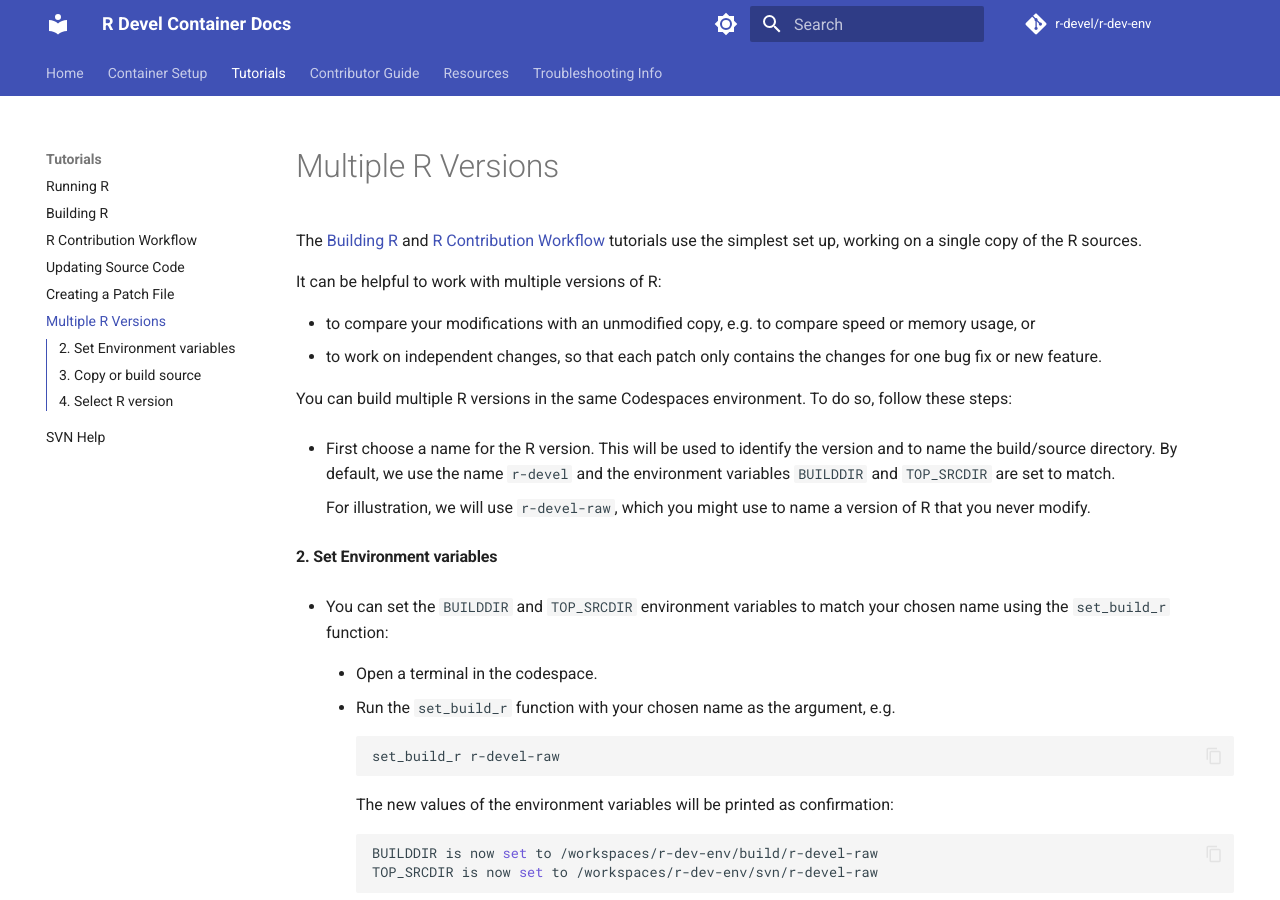
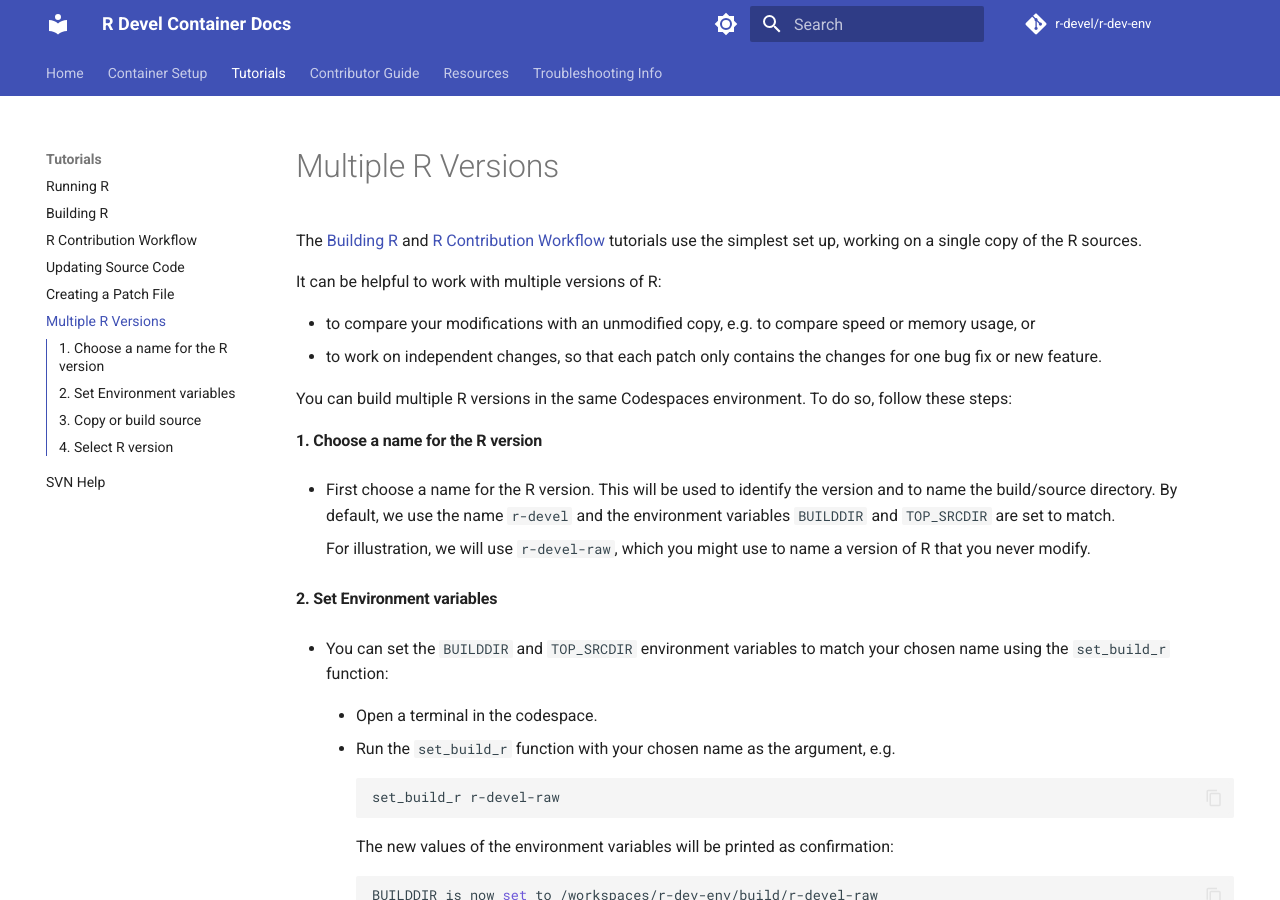
Before and after one commit to r-devel/r-dev-env, an MkDocs documentation site: the page built from docs/tutorials/multi_r_compilation.md, in a window 1280 px wide and 900 px high. Built offline with MkDocs 1.6.1 and Material for MkDocs 9.7.7, drawn with Linux system fonts in a browser that asks for light colours; comment, search, counter and statistics services are not loaded.

Commit message:
Updated multi r compilation

```diff
--- a/docs/tutorials/multi_r_compilation.md
+++ b/docs/tutorials/multi_r_compilation.md
@@ -11,6 +11,7 @@ It can be helpful to work with multiple versions of R:
 You can build multiple R versions in the same Codespaces environment.
 To do so, follow these steps:
 
+#### 1. Choose a name for the R version
 
 - First choose a name for the R version. This will be used to identify
 the version and to name the build/source directory. By default, we
```
